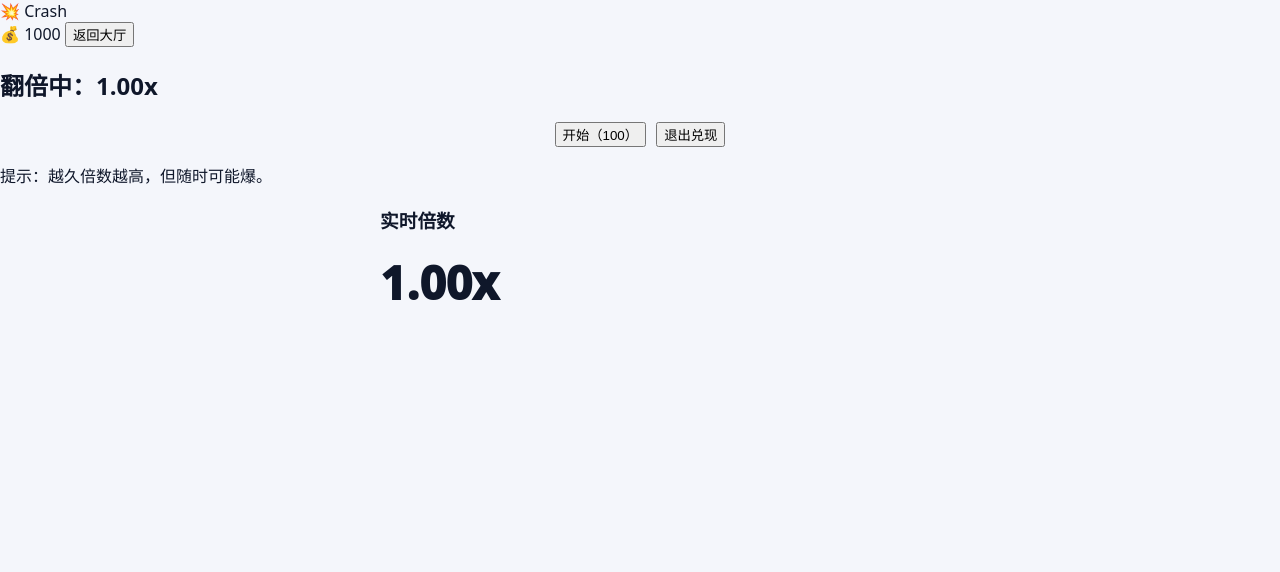
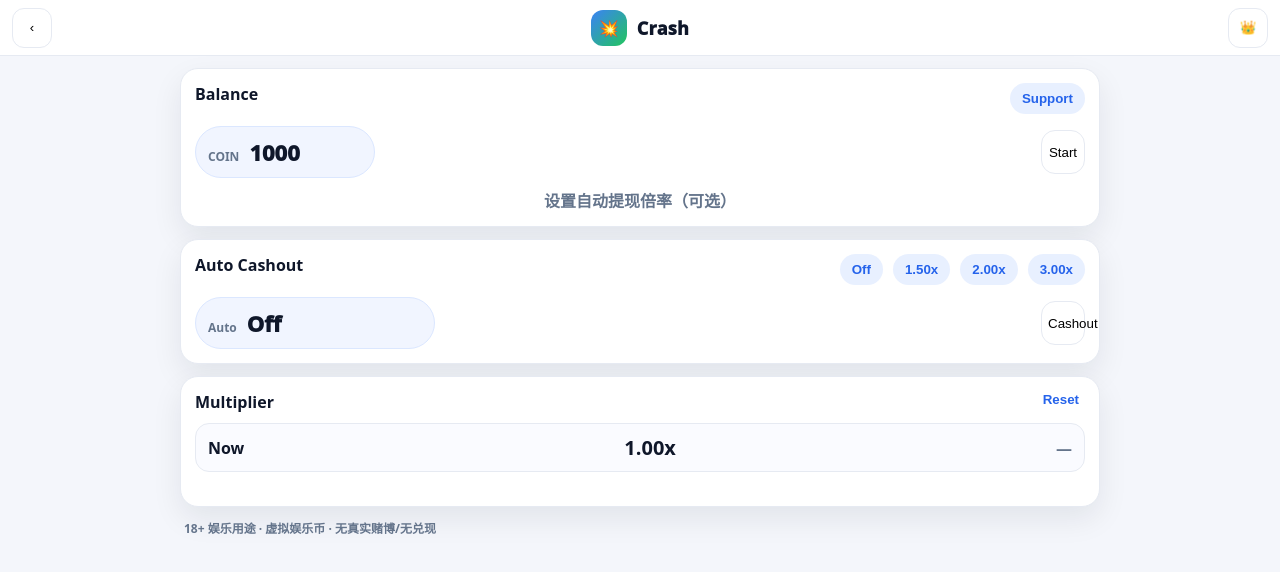
Before and after one commit to Chanyh93/Win88, a plain HTML site: page crash.html in a window 1280 px wide. Drawn offline with Linux system fonts and the light colour scheme.

Commit message:
Update crash.html

```diff
--- a/crash.html
+++ b/crash.html
@@ -6,110 +6,202 @@
   <title>WIN88 · Crash</title>
   <link rel="stylesheet" href="casino.css"/>
 </head>
-<body>
-<header class="topbar">
-  <div class="logo">💥 Crash</div>
-  <div class="wallet">
-    💰 <span id="coin">0</span>
-    <button onclick="goHome()">返回大厅</button>
+<body class="app">
+
+<header class="appbar">
+  <button class="iconBtn" onclick="location.href='index.html'">‹</button>
+  <div class="brandCenter">
+    <div class="brandMark">💥</div>
+    <div class="brandText">Crash</div>
   </div>
+  <button class="iconBtn" onclick="location.href='vip.html'">👑</button>
 </header>
 
-<section class="hero">
-  <h2>翻倍中：<span id="multi">1.00x</span></h2>
-  <div style="display:flex;gap:10px;justify-content:center;flex-wrap:wrap;">
-    <button class="vip" onclick="start()">开始（100）</button>
-    <button onclick="cashout()">退出兑现</button>
-  </div>
-  <p id="msg">提示：越久倍数越高，但随时可能爆。</p>
-</section>
+<main class="container">
+  <section class="walletCard">
+    <div class="walletTop">
+      <div class="walletTitle">Balance</div>
+      <div class="walletActions">
+        <button class="pillBtn" onclick="location.href='partners.html'">Support</button>
+      </div>
+    </div>
+    <div class="walletBottom">
+      <div class="balancePill">
+        <span class="ccy">COIN</span>
+        <span class="amt" id="coin">—</span>
+      </div>
+      <button class="syncBtn" onclick="start()">Start</button>
+    </div>
+    <div class="subRow"><div class="muted" id="msg">设置自动提现倍率（可选）</div></div>
+  </section>
 
-<section class="hero">
-  <div class="game-card" style="max-width:520px;margin:0 auto;">
-    <h3>实时倍数</h3>
-    <div style="font-size:46px;font-weight:950" id="big">1.00x</div>
-  </div>
-</section>
+  <section class="walletCard" style="margin-top:12px">
+    <div class="walletTop">
+      <div class="walletTitle">Auto Cashout</div>
+      <div class="walletActions">
+        <button class="pillBtn" onclick="setAuto(0)">Off</button>
+        <button class="pillBtn" onclick="setAuto(1.50)">1.50x</button>
+        <button class="pillBtn" onclick="setAuto(2.00)">2.00x</button>
+        <button class="pillBtn" onclick="setAuto(3.00)">3.00x</button>
+      </div>
+    </div>
+    <div class="walletBottom">
+      <div class="balancePill" style="min-width:240px">
+        <span class="ccy">Auto</span>
+        <span class="amt" id="autoText">Off</span>
+      </div>
+      <button class="syncBtn" onclick="cashout()">Cashout</button>
+    </div>
+  </section>
 
-<script>
-  let coin = Number(localStorage.getItem("coin") || 1000);
-  const coinEl = document.getElementById("coin");
-  const multiEl = document.getElementById("multi");
-  const bigEl = document.getElementById("big");
-  const msgEl = document.getElementById("msg");
+  <section class="walletCard" style="margin-top:12px">
+    <div class="walletTop">
+      <div class="walletTitle">Multiplier</div>
+      <div class="walletActions"><button class="linkBtn" onclick="resetHistory()">Reset</button></div>
+    </div>
+    <div class="rowLine" style="margin-top:10px">
+      <span><b>Now</b></span>
+      <b id="now" style="font-size:20px">1.00x</b>
+      <span id="target" class="muted">—</span>
+    </div>
+    <div class="subRow"><div class="muted" id="hist" style="display:flex;gap:6px;flex-wrap:wrap;margin-top:10px"></div></div>
+  </section>
 
-  coinEl.textContent = coin;
+  <p class="legal">18+ 娱乐用途 · 虚拟娱乐币 · 无真实赌博/无兑现</p>
+</main>
 
-  let timer = null;
-  let mult = 1;
-  let running = false;
+<script type="module">
+import { getCoin, setCoin, onPlay, vipParams } from "./progress.js";
 
-  function save(){
-    localStorage.setItem("coin", coin);
-    coinEl.textContent = coin;
-  }
-  function goHome(){ location.href="index.html"; }
+let coin = getCoin();
+const coinEl = document.getElementById("coin");
+const msgEl = document.getElementById("msg");
+const nowEl = document.getElementById("now");
+const targetEl = document.getElementById("target");
+const autoText = document.getElementById("autoText");
+const histEl = document.getElementById("hist");
 
-  function start(){
-    if(running) return;
-    if(coin < 100){ alert("余额不足"); return; }
+let running=false, timer=null;
+let mult=1.0;
+let stake=100;
+let auto=0;
+let crashPoint=0;
 
-    coin -= 100;
-    save();
+const histKey="crash_hist20";
+let hist = JSON.parse(localStorage.getItem(histKey) || "[]");
+renderHist();
 
-    running = true;
-    mult = 1;
-    setUI();
+function save(){ setCoin(coin); coinEl.textContent = coin; }
+save();
 
-    timer = setInterval(()=>{
-      // 增长
-      mult += 0.06 + Math.random()*0.04;
+function sampleCrashPoint(){
+  // 预设爆点：重尾分布（更像真实 crash）
+  // r 越接近 1，爆点越大
+  const r = Math.random();
+  const base = 0.99 / (1 - r); // heavy tail
+  const capped = Math.min(base, 50); // 上限 50x（可调）
+  return Math.max(1.01, Number(capped.toFixed(2)));
+}
 
-      // 爆炸概率随倍数上升（更像赌场）
-      const boomChance = Math.min(0.02 + mult*0.01, 0.35);
+function renderHist(){
+  histEl.innerHTML="";
+  hist.forEach(x=>{
+    const d=document.createElement("span");
+    d.textContent = x.toFixed(2)+"x";
+    d.style.display="inline-grid";
+    d.style.placeItems="center";
+    d.style.width="58px";
+    d.style.height="26px";
+    d.style.borderRadius="10px";
+    d.style.border="1px solid #e6eaf2";
+    d.style.background = x<2 ? "#fff7ed" : x<5 ? "#eef2ff" : "#ecfeff";
+    histEl.appendChild(d);
+  });
+}
+window.resetHistory=()=>{
+  hist=[];
+  localStorage.setItem(histKey, JSON.stringify(hist));
+  renderHist();
+};
 
-      if(Math.random() < boomChance){
-        stopRun(true);
-        return;
-      }
-      setUI();
-    }, 220);
+window.setAuto=(x)=>{
+  auto=x;
+  autoText.textContent = auto===0 ? "Off" : auto.toFixed(2)+"x";
+};
 
-    msgEl.textContent = "进行中…随时退出兑现！";
+function tick(){
+  // 增长曲线（前快后慢）
+  mult += 0.02 + mult*0.012;
+  mult = Number(mult.toFixed(2));
+  nowEl.textContent = mult.toFixed(2)+"x";
+
+  // 自动提现
+  if(auto>0 && mult >= auto){
+    cashout(true);
+    return;
   }
 
-  function setUI(){
-    const t = mult.toFixed(2) + "x";
-    multiEl.textContent = t;
-    bigEl.textContent = t;
+  // 到达爆点
+  if(mult >= crashPoint){
+    boom();
   }
+}
 
-  function stopRun(boom){
-    clearInterval(timer);
-    timer = null;
-    running = false;
+function boom(){
+  stop();
+  msgEl.textContent = `💥 爆了！爆点 ${crashPoint.toFixed(2)}x`;
+  targetEl.textContent = `CRASH @ ${crashPoint.toFixed(2)}x`;
+  hist.unshift(crashPoint);
+  hist=hist.slice(0,20);
+  localStorage.setItem(histKey, JSON.stringify(hist));
+  renderHist();
 
-    if(boom){
-      msgEl.textContent = "💥 爆了！本局归零";
-      mult = 1;
-      setUI();
-    }
-  }
+  // 任务
+  const task = onPlay("crash");
+  if(task.got>0) msgEl.textContent += ` ｜✅任务 +${task.got}`;
+}
 
-  function cashout(){
-    if(!running){ alert("还没开始"); return; }
-    clearInterval(timer);
-    timer = null;
-    running = false;
+function stop(){
+  running=false;
+  if(timer) clearInterval(timer);
+  timer=null;
+}
 
-    const win = Math.floor(100 * mult);
-    coin += win;
-    save();
+window.start=()=>{
+  if(running) return;
 
-    msgEl.textContent = `🎉 退出成功 +${win}（倍率 ${mult.toFixed(2)}x）`;
-    mult = 1;
-    setUI();
-  }
+  const { costFactor } = vipParams();
+  const cost = Math.floor(stake * costFactor);
+  if(coin < cost){ alert("余额不足"); return; }
+  coin -= cost; save();
+
+  mult=1.00;
+  crashPoint = sampleCrashPoint();
+
+  nowEl.textContent="1.00x";
+  targetEl.textContent="—";
+
+  running=true;
+  msgEl.textContent = `进行中… 本局扣 ${cost}，爆点已预设`;
+  timer=setInterval(tick, 120);
+};
+
+window.cashout=(autoMode=false)=>{
+  if(!running) { if(!autoMode) alert("还没开始"); return; }
+  stop();
+
+  const { winBoost } = vipParams();
+  const win = Math.floor(stake * mult * winBoost);
+  coin += win; save();
+
+  msgEl.textContent = `✅ 提现成功 +${win}（${mult.toFixed(2)}x）`;
+  targetEl.textContent = `CASHED @ ${mult.toFixed(2)}x`;
+
+  // 历史记录“兑现点”不写入，仍写爆点（更像平台）
+  const task = onPlay("crash");
+  if(task.got>0) msgEl.textContent += ` ｜✅任务 +${task.got}`;
+};
+
 </script>
 </body>
 </html>
```
